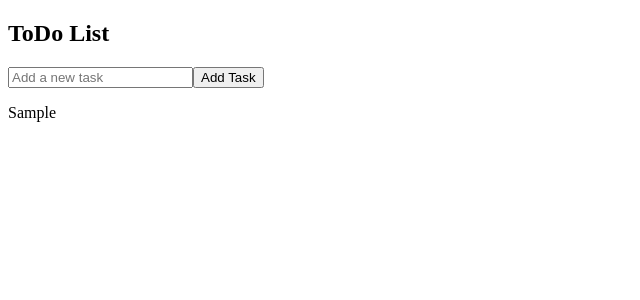
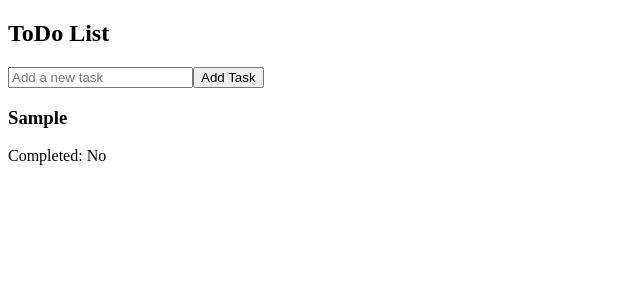
Before and after one commit to SoftwareSorcerer72/week-9-to-do-project-part-1, a React (Vite) app: page / in a window 1280 px wide. Both pictures are taken after typing "Sample" into the empty fields and a click on the button "Add Task". Shown: the top 300 px of the page, without its empty margins (0-640 px from the left). Built offline with nearby package versions, Linux system fonts and the light colour scheme.

Commit message:
Fixed bugged code regarding unnecessary imports of react, an issue with a boolean value displaying in todo cards, and still working on uncaught promiss error in console.

```diff
--- a/src/App.tsx
+++ b/src/App.tsx
@@ -1,14 +1,20 @@
-import React, { useState } from 'react';
+
+
+import { useState } from 'react';
 import Nav from './components/Nav';
 import Form from './components/Form';
 import ToDoDisplay from './components/ToDoDisplay';
-import { ToDo } from './types'; // Define your ToDo type in src/types.ts
+import { ToDo } from './types';
 
 function App() {
   const [todos, setTodos] = useState<ToDo[]>([]);
 
   const addTodo = (task: string) => {
-    const newTodo = { id: Date.now(), task };
+    const newTodo: ToDo = {
+      id: Date.now(),
+      task,
+      completed: false // Setting default completed status as false
+    };
     setTodos([...todos, newTodo]);
   };
 
--- a/src/components/ToDoCard.tsx
+++ b/src/components/ToDoCard.tsx
@@ -0,0 +1,19 @@
+
+
+import React from 'react';
+import { ToDo } from '../types';
+
+type ToDoCardProps = {
+  todo: ToDo;
+};
+
+const ToDoCard: React.FC<ToDoCardProps> = ({ todo }) => {
+  return (
+    <div>
+      <h3>{todo.task}</h3>
+      <p>Completed: {todo.completed ? 'Yes' : 'No'}</p>
+    </div>
+  );
+};
+
+export default ToDoCard;
--- a/src/components/ToDoDisplay.tsx
+++ b/src/components/ToDoDisplay.tsx
@@ -1,5 +1,7 @@
 
-import { ToDo } from '../types'; // Assuming you define types in src/types.ts
+
+import { ToDo } from '../types';
+import ToDoCard from './ToDoCard';
 
 type ToDoDisplayProps = {
   todos: ToDo[];
@@ -9,7 +11,7 @@ const ToDoDisplay: React.FC<ToDoDisplayProps> = ({ todos }) => {
   return (
     <div>
       {todos.map(todo => (
-        <p key={todo.id}>{todo.task}</p> // You might want to create a ToDoCard component for each ToDo
+        <ToDoCard key={todo.id} todo={todo} />
       ))}
     </div>
   );
--- /dev/null
+++ b/src/components/types.ts
@@ -0,0 +1,7 @@
+
+
+export type ToDo = {
+    id: number;
+    task: string;
+    completed: boolean;
+  };
```
Also changed, not shown: src/types.ts (+6 -3 lines).
